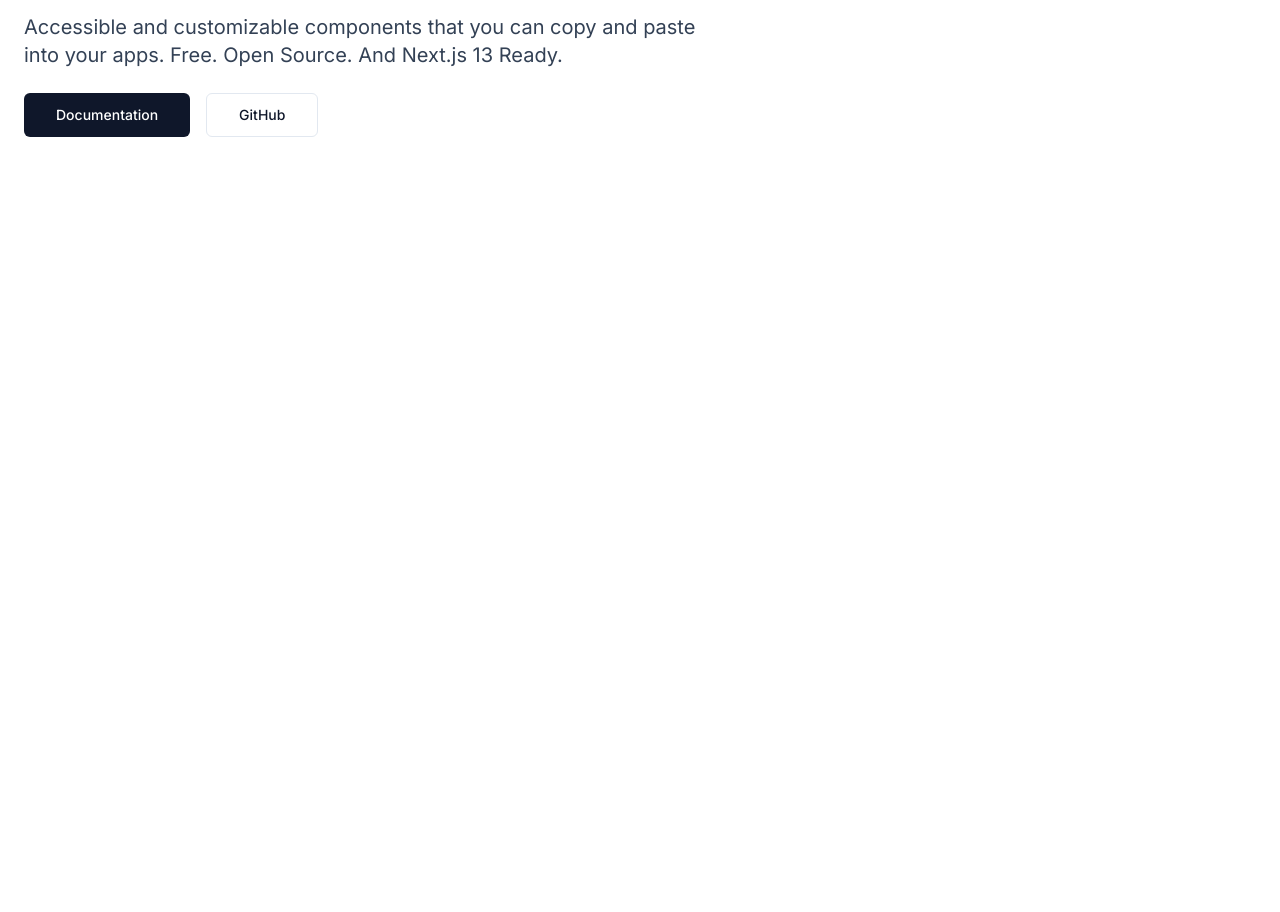
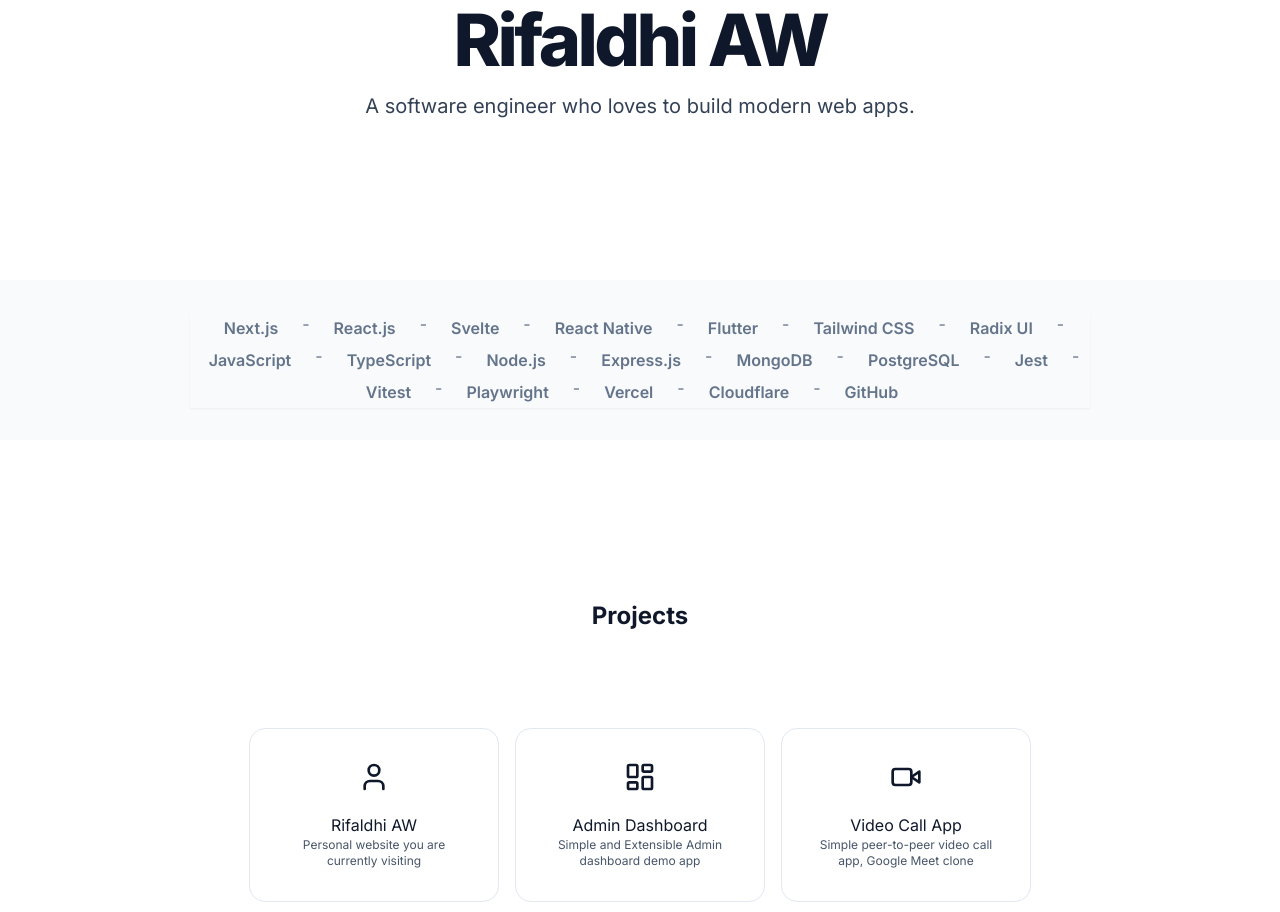
Before and after one commit to rifaldhiaw/personal-web, a Next.js app: page / in a window 1280 px wide. Shown: the part 220-1132 px from the top of the page. Before the commit the page ends 800 px from the top, so only its background shows below. Built offline with nearby package versions, Linux system fonts and the light colour scheme.

Commit message:
init index page

```diff
--- a/components/layout.tsx
+++ b/components/layout.tsx
@@ -9,6 +9,9 @@ export function Layout({ children }: LayoutProps) {
     <>
       <SiteHeader />
       <main>{children}</main>
+      <footer className="py-10 text-center text-sm text-gray-500">
+        All rights reserved © Rifaldhi AW {new Date().getFullYear()}
+      </footer>
     </>
   )
 }
--- a/components/site-header.tsx
+++ b/components/site-header.tsx
@@ -1,6 +1,6 @@
 import Link from "next/link"
+
 import { siteConfig } from "@/config/site"
-
 import { Icons } from "@/components/icons"
 import { MainNav } from "@/components/main-nav"
 import { ThemeToggle } from "@/components/theme-toggle"
@@ -8,7 +8,7 @@ import { buttonVariants } from "@/components/ui/button"
 
 export function SiteHeader() {
   return (
-    <header className="sticky top-0 z-40 w-full border-b border-b-slate-200 bg-white dark:border-b-slate-700 dark:bg-slate-900">
+    <header className="sticky top-0 z-40 w-full bg-white dark:border-b-slate-700 dark:bg-slate-900">
       <div className="container flex h-16 items-center space-x-4 sm:justify-between sm:space-x-0">
         <MainNav items={siteConfig.mainNav} />
         <div className="flex flex-1 items-center justify-end space-x-4">
--- a/components/ui/button.tsx
+++ b/components/ui/button.tsx
@@ -4,7 +4,7 @@ import { VariantProps, cva } from "class-variance-authority"
 import { cn } from "@/lib/utils"
 
 const buttonVariants = cva(
-  "inline-flex items-center justify-center rounded-md text-sm font-medium transition-colors focus:outline-none focus:ring-2 focus:ring-slate-400 focus:ring-offset-2 dark:hover:bg-slate-800 dark:hover:text-slate-100 disabled:opacity-50 dark:focus:ring-slate-400 disabled:pointer-events-none dark:focus:ring-offset-slate-900 data-[state=open]:bg-slate-100 dark:data-[state=open]:bg-slate-800",
+  "inline-flex items-center justify-center rounded-lg text-sm font-medium transition-colors focus:outline-none focus:ring-2 focus:ring-slate-400 focus:ring-offset-2 dark:hover:bg-slate-800 dark:hover:text-slate-100 disabled:opacity-50 dark:focus:ring-slate-400 disabled:pointer-events-none dark:focus:ring-offset-slate-900 data-[state=open]:bg-slate-100 dark:data-[state=open]:bg-slate-800",
   {
     variants: {
       variant: {
@@ -21,9 +21,9 @@ const buttonVariants = cva(
         link: "bg-transparent underline-offset-4 hover:underline text-slate-900 dark:text-slate-100 hover:bg-transparent dark:hover:bg-transparent",
       },
       size: {
-        default: "h-10 py-2 px-4",
-        sm: "h-9 px-2 rounded-md",
-        lg: "h-11 px-8 rounded-md",
+        default: "h-12 py-2 px-4",
+        sm: "h-9 px-2 rounded-lg",
+        lg: "h-14 px-8 rounded-lg",
       },
     },
     defaultVariants: {
--- a/config/site.ts
+++ b/config/site.ts
@@ -7,23 +7,15 @@ interface SiteConfig {
   links: {
     twitter: string
     github: string
-    docs: string
   }
 }
 
 export const siteConfig: SiteConfig = {
-  name: "Next.js",
-  description:
-    "Beautifully designed components built with Radix UI and Tailwind CSS.",
-  mainNav: [
-    {
-      title: "Home",
-      href: "/",
-    },
-  ],
+  name: "Rifaldhi AW",
+  description: "A software engineer who loves to build modern web apps.",
+  mainNav: [],
   links: {
-    twitter: "https://twitter.com/shadcn",
-    github: "https://github.com/shadcn/ui",
-    docs: "https://ui.shadcn.com",
+    twitter: "https://twitter.com/rifaldhiaw",
+    github: "https://github.com/rifaldhiaw",
   },
 }
--- a/pages/index.tsx
+++ b/pages/index.tsx
@@ -1,15 +1,62 @@
+import { Fragment } from "react"
 import Head from "next/head"
-import Link from "next/link"
+import { LayoutDashboard, User, Video } from "lucide-react"
 
 import { siteConfig } from "@/config/site"
+import { cn } from "@/lib/utils"
 import { Layout } from "@/components/layout"
-import { buttonVariants } from "@/components/ui/button"
+
+const techs = [
+  "Next.js",
+  "React.js",
+  "Svelte",
+  "React Native",
+  "Flutter",
+  "Tailwind CSS",
+  "Radix UI",
+  "JavaScript",
+  "TypeScript",
+  "Node.js",
+  "Express.js",
+  "MongoDB",
+  "PostgreSQL",
+  "Jest",
+  "Vitest",
+  "Playwright",
+  "Vercel",
+  "Cloudflare",
+  "GitHub",
+]
+
+const projects = [
+  {
+    title: "Rifaldhi AW",
+    description: "Personal website you are currently visiting",
+    url: "https://rifaldhiaw.com",
+    github: "https://github.com/rifaldhiaw/personal-web",
+    icon: User,
+  },
+  {
+    title: "Admin Dashboard",
+    description: "Simple and Extensible Admin dashboard demo app",
+    url: "https://admin.rifaldhiaw.com",
+    github: "https://github.com/rifaldhiaw/test-admin",
+    icon: LayoutDashboard,
+  },
+  {
+    title: "Video Call App",
+    description: "Simple peer-to-peer video call app, Google Meet clone",
+    url: "https://video.rifaldhiaw.com",
+    github: "https://github.com/rifaldhiaw/konekty",
+    icon: Video,
+  },
+]
 
 export default function IndexPage() {
   return (
     <Layout>
       <Head>
-        <title>Next.js</title>
+        <title>Rifaldhi AW</title>
         <meta
           name="description"
           content="Next.js template for building apps with Radix UI and Tailwind CSS"
@@ -17,36 +64,80 @@ export default function IndexPage() {
         <meta name="viewport" content="width=device-width, initial-scale=1" />
         <link rel="icon" href="/favicon.ico" />
       </Head>
-      <section className="container grid items-center gap-6 pt-6 pb-8 md:py-10">
-        <div className="flex max-w-[980px] flex-col items-start gap-2">
-          <h1 className="text-3xl font-extrabold leading-tight tracking-tighter sm:text-3xl md:text-5xl lg:text-6xl">
-            Beautifully designed components <br className="hidden sm:inline" />
-            built with Radix UI and Tailwind CSS.
+      <section className="container my-40">
+        <div className="flex flex-col items-center gap-4">
+          <h1
+            className={cn(
+              "font-extrabold leading-tight tracking-tighter",
+              "text-3xl sm:text-3xl md:text-5xl lg:text-7xl"
+            )}
+          >
+            {siteConfig.name}
           </h1>
-          <p className="max-w-[700px] text-lg text-slate-700 dark:text-slate-400 sm:text-xl">
-            Accessible and customizable components that you can copy and paste
-            into your apps. Free. Open Source. And Next.js 13 Ready.
+          <p className="text-center text-lg text-slate-700 dark:text-slate-400 sm:text-xl">
+            {siteConfig.description}
           </p>
         </div>
-        <div className="flex gap-4">
-          <Link
-            href={siteConfig.links.docs}
-            target="_blank"
-            rel="noreferrer"
-            className={buttonVariants({ size: "lg" })}
-          >
-            Documentation
-          </Link>
-          <Link
-            target="_blank"
-            rel="noreferrer"
-            href={siteConfig.links.github}
-            className={buttonVariants({ variant: "outline", size: "lg" })}
-          >
-            GitHub
-          </Link>
+      </section>
+
+      <section
+        className={cn("p-8", "bg-slate-50 dark:bg-slate-800", "text-center")}
+      >
+        <div
+          className={cn(
+            "mx-auto",
+            "max-w-[900px]",
+            "text-slate-500 shadow-sm dark:text-slate-400",
+            "flex flex-wrap justify-center"
+          )}
+        >
+          {techs.map((tech, i) => (
+            <Fragment key={tech}>
+              <span
+                className={cn(
+                  "font-semibold",
+                  "rounded-3xl hover:text-slate-900 dark:hover:text-slate-300",
+                  "hover:shadow-md dark:hover:shadow-slate-700",
+                  "px-4 py-1"
+                )}
+              >
+                {tech}
+              </span>
+              <span className="mx-2">{i < techs.length - 1 && "-"}</span>
+            </Fragment>
+          ))}
         </div>
       </section>
+
+      <section className={cn("container", "my-40", "text-center")}>
+        <h2 className="my-24 text-2xl font-bold">Projects</h2>
+        <div className="flex flex-wrap justify-center gap-4">
+          {projects.map((project) => (
+            <div
+              key={project.title}
+              className={cn(
+                "cursor-pointer gap-5",
+                "flex items-center md:flex-col",
+                "border border-slate-200 dark:border-slate-700",
+                "rounded-2xl p-8",
+                "max-w-[250px]",
+                "transition-all hover:shadow-xl dark:hover:shadow-slate-800"
+              )}
+              onClick={() => window.open(project.url, "_blank")}
+            >
+              <project.icon size={32} />
+              <div className="flex flex-col text-left md:text-center">
+                <div>{project.title}</div>
+                <div className="text-xs text-slate-600 dark:text-slate-400">
+                  {project.description}
+                </div>
+              </div>
+            </div>
+          ))}
+        </div>
+      </section>
+
+      <div className="h-20"></div>
     </Layout>
   )
 }
```
